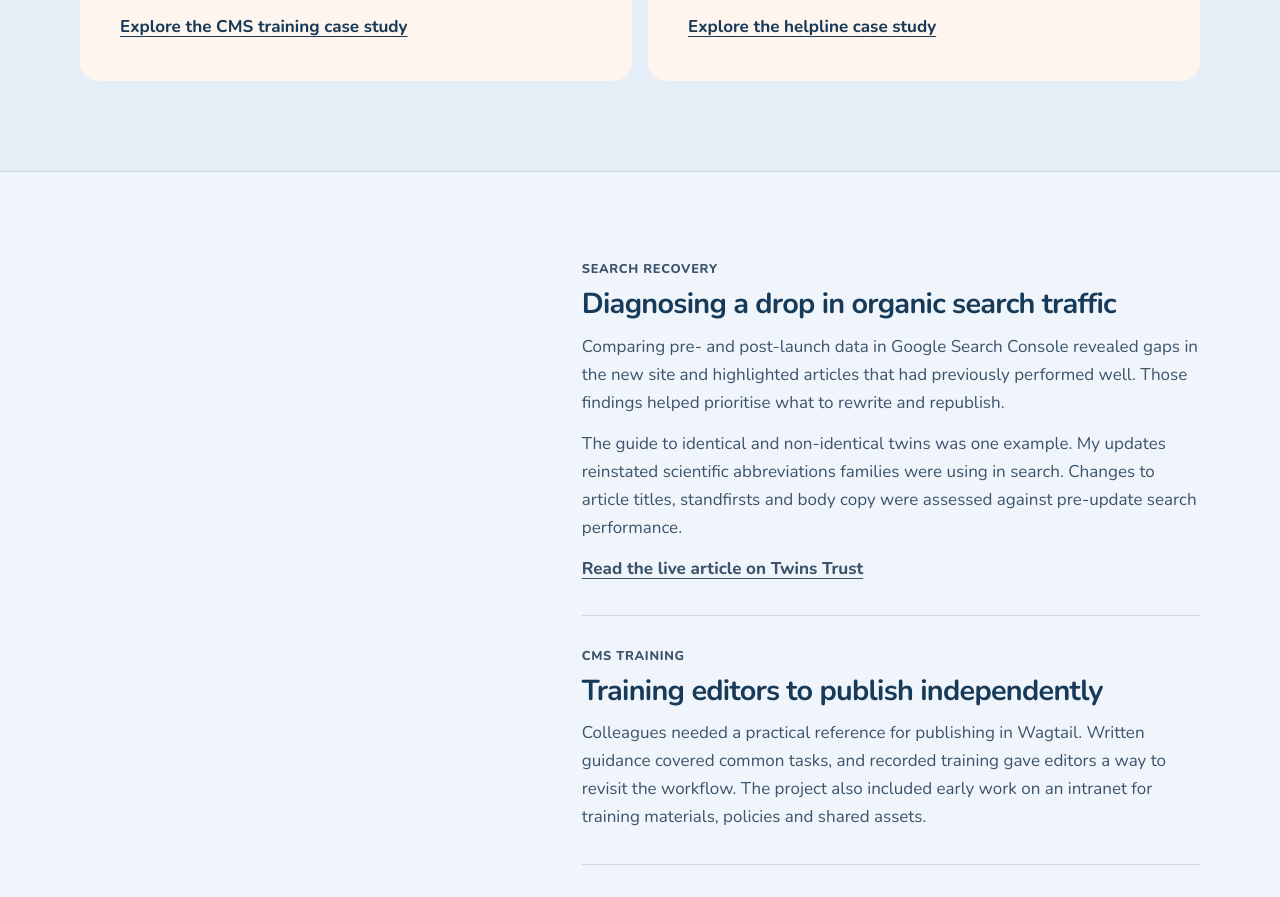
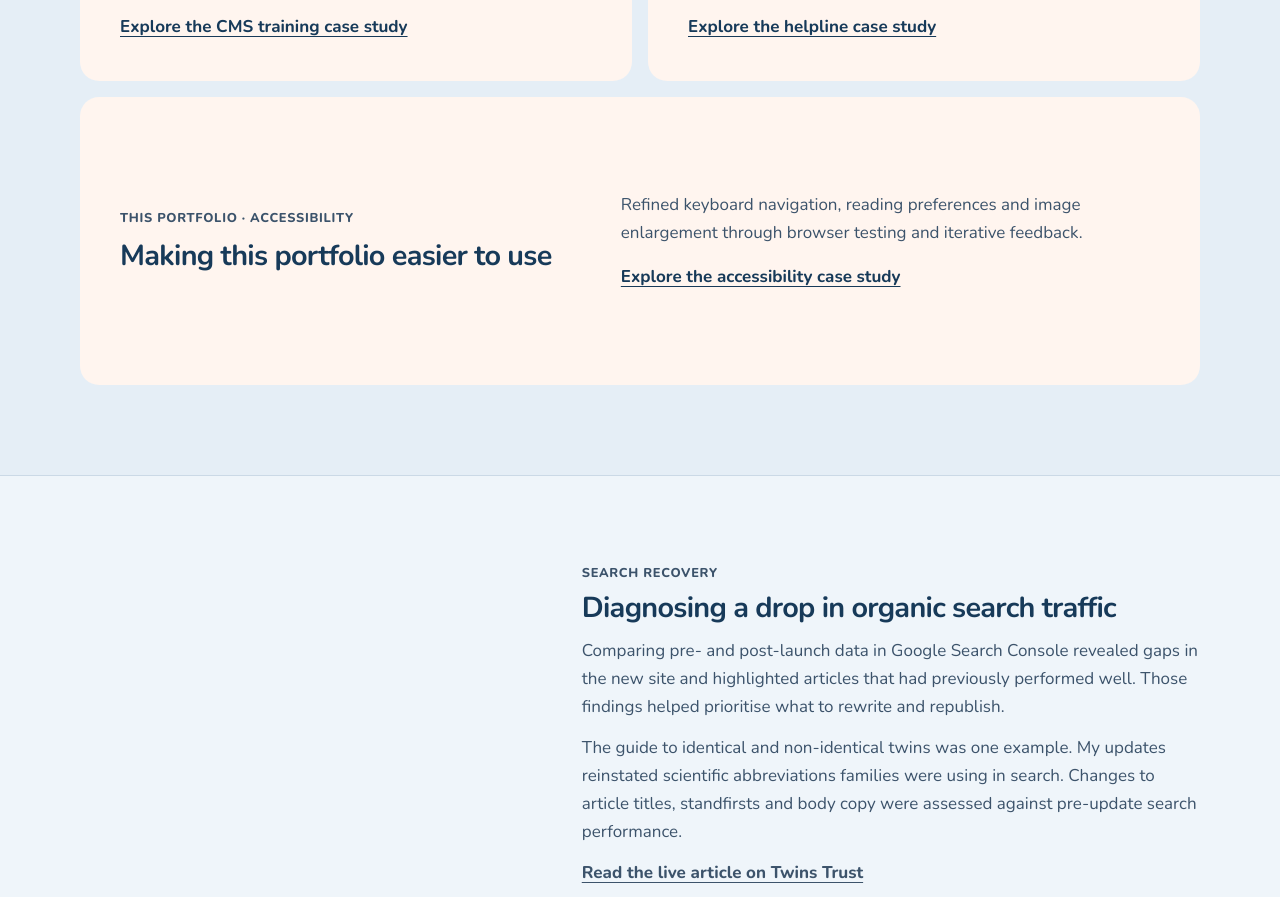
Before and after one commit to hungylau/portfolio, a plain HTML site: page index.html in a window 1280 px wide. Shown: the part 1914-2811 px from the top of the page. Drawn offline with nearby package versions, Linux system fonts and the light colour scheme.

Commit message:
Feature the accessibility case study in Selected work

```diff
--- a/index.html
+++ b/index.html
@@ -487,6 +487,17 @@ footer { padding-bottom:max(calc(6.5rem + env(safe-area-inset-bottom,0px)),var(-
 }
 .statement-copy { max-width:70ch; color:var(--muted); }
 footer .statement-reviewed { font-size:.875rem; }
+.accessibility-work-card {
+  grid-column:1/-1;
+  display:grid;
+  grid-template-columns:minmax(0,1fr) minmax(0,1.15fr);
+  align-items:center;
+  gap:clamp(1rem,3vw,2rem);
+}
+.accessibility-work-card a { display:inline-block; margin-top:1rem; }
+@media(max-width:660px) {
+  .accessibility-work-card { grid-template-columns:1fr; }
+}
 </style>
 </head>
 <body>
@@ -570,6 +581,16 @@ footer .statement-reviewed { font-size:.875rem; }
 </svg></figure></article>
         <article class="card"><p class="tag">Twins Trust · CMS training</p><h3>Helping colleagues publish in Wagtail</h3><p>Supported CMS adoption with recorded training and publishing guidance for Wagtail editors.</p><figure class="project-figure platform-figure"><div class="platform-image wagtail-platform"><img src="assets/wagtail-editor.png?v=preview-pane" width="2048" height="1248" loading="lazy" alt="Twins Trust’s Wagtail editor with antenatal care content fields and a live mobile page preview on the right"></div></figure><a href="#training">Explore the CMS training case study</a></article>
         <article class="card"><p class="tag">Twins Trust · User journeys</p><h3>Giving families more ways to reach the helpline</h3><p>Supported the rollout of a multichannel helpline across phone, email and WhatsApp.</p><figure class="project-figure platform-figure"><div class="platform-image callhandling-platform"><img src="assets/callhandling-vcc.png" width="1208" height="509" loading="lazy" alt="Call Handling VCC product diagram connecting an agent inbox to voice, digital, routing and outbound channels"></div></figure><a href="#helpline">Explore the helpline case study</a></article>
+        <article class="card accessibility-work-card">
+          <div class="feature-copy">
+            <p class="tag">This portfolio · Accessibility</p>
+            <h3>Making this portfolio easier to use</h3>
+          </div>
+          <div>
+            <p>Refined keyboard navigation, reading preferences and image enlargement through browser testing and iterative feedback.</p>
+            <a href="#accessibility-case">Explore the accessibility case study</a>
+          </div>
+        </article>
       </div>
     </div>
   </section>
```
